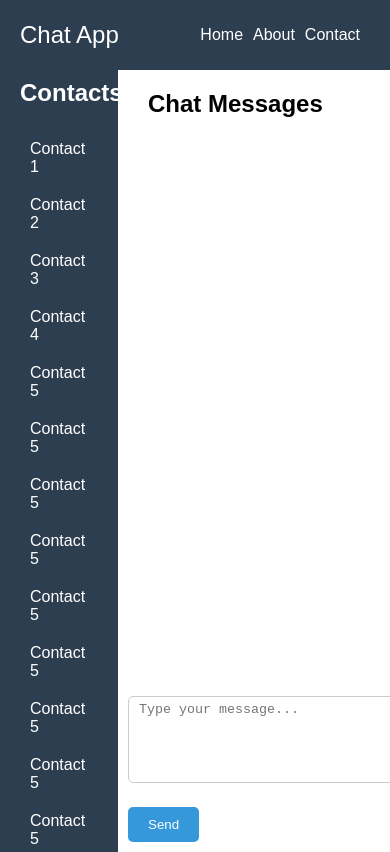
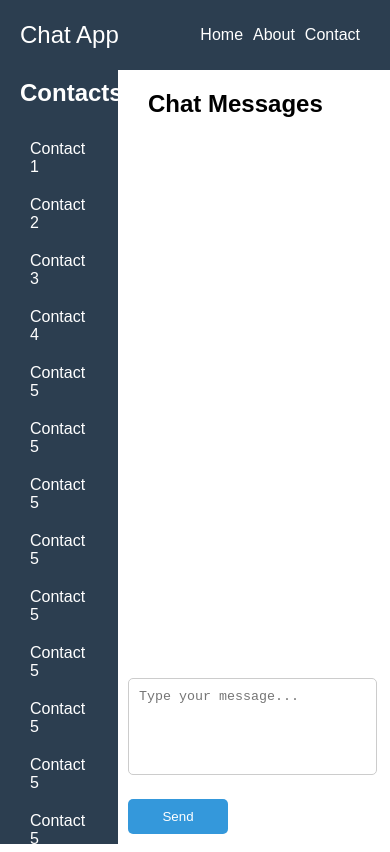
Before and after one commit to Amit-7032/chat-app-reactjs, a React (Create React App) app: page / in a window 390 px wide. Built offline with nearby package versions, Linux system fonts and the light colour scheme.

Commit message:
add responsive css and fixed some bugs

```diff
--- a/src/App.css
+++ b/src/App.css
@@ -5,12 +5,13 @@ body {
 }
 
 .app{
-  height: 100vh;
+  height: 100%;
 }
 
 .container {
   display: flex;
-  height: 92.6vh;
+  /* height: 92.7vh; */
+  height: calc(100vh - 70px);;
 }
 
 .sidebar {
@@ -61,6 +62,7 @@ body {
 .chat-message p{
   margin: 0;
   white-space: pre-wrap;
+  padding: 10px;
 }
 
 .messages {
@@ -105,11 +107,13 @@ body {
 
 textarea[type="text"] {
   flex: 1;
-  padding: 5px 10px;
+  padding: 10px;
   margin: 10px;
   border: 1px solid #ccc;
   border-radius: 5px;
-  width: 97%;
+  resize: none;
+  width: 100%;
+  max-width: calc(100% - 45px);
 }
 
 button {
@@ -133,14 +137,26 @@ button:hover {
   display: none;
 }
 
+@media only screen and (max-width: 768px) {
+  textarea {
+    max-width: 100%; /* Take full width on small screens */
+    margin-right: 0; /* Remove margin on small screens */
+  }
+
+  button {
+    width: 100px; /* Limit button width on small screens */
+  }
+}
+
 nav {
   background-color: #2c3e50;
   color: white;
-  padding: 10px 20px;
+  padding: 0px 20px;
   display: flex;
   justify-content: space-between;
   align-items: center;
   overflow: hidden; /* Hide any content that exceeds the nav width */
+  height: 70px;
 }
 
 .logo {
```
